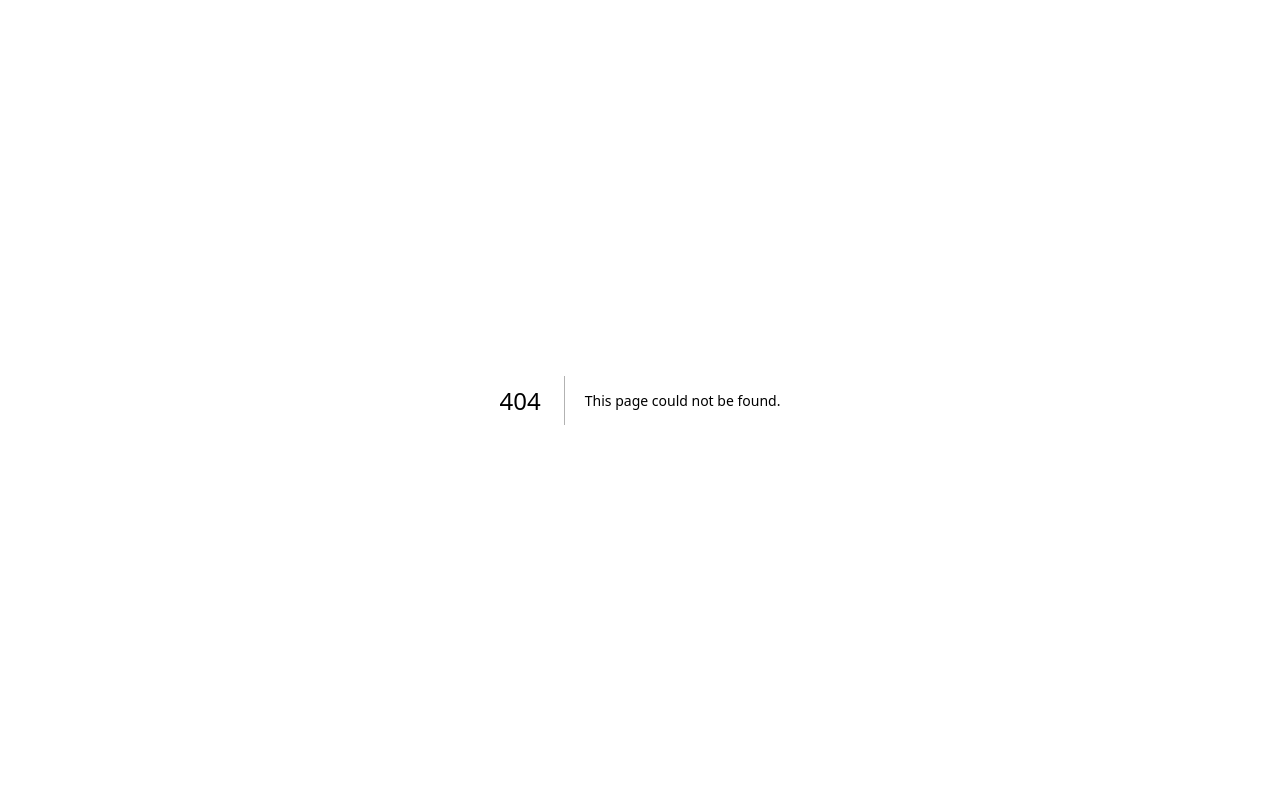
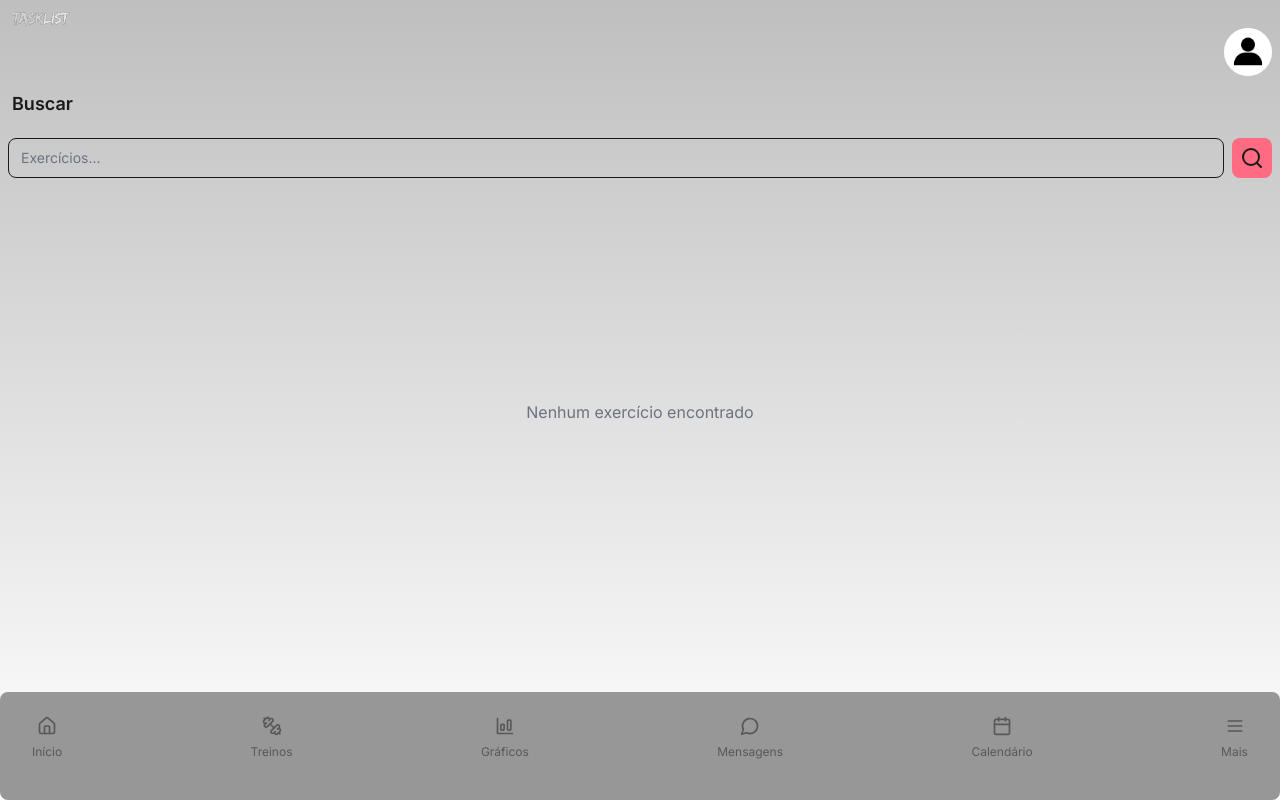
Before and after one commit to m4rrec0s/tasklist-app, a Next.js app: page /pages/search in a window 1280 px wide. Before the commit this address had no page. Built offline with nearby package versions, Linux system fonts and the light colour scheme; no server answers.

Commit message:
feat: Remove MensagesPage component and add SearchPage component

```diff
--- a/app/pages/mensages/page.tsx
+++ /dev/null
@@ -1,24 +0,0 @@
-import Header from "@/app/_components/header";
-import Menu from "@/app/_components/menu";
-
-const MensagesPage = () => {
-  return (
-    <div className="h-[100vh] flex flex-col justify-between">
-    <div className="py-2 px-2 sticky top-0">
-      <Header />
-    </div>
-
-    <h2 className="pl-3 mb-5 text-lg font-semibold">Mensagens</h2>
-    <div className="animate-fadeIn flex-grow overflow-y-scroll [&::-webkit-scrollbar]:hidden">
-      <div className="px-2 py-2 mb-2">
-        <div className="grid grid-cols-2 gap-6 px-2 py-2 mb-2 overflow-y-scroll [&::-webkit-scrollbar]:hidden"></div>
-      </div>
-    </div>
-    <div className="z-10 sticky bottom-0">
-      <Menu />
-    </div>
-  </div>
-  );
-};
-
-export default MensagesPage;
--- /dev/null
+++ b/app/pages/search/page.tsx
@@ -0,0 +1,64 @@
+"use client";
+
+import ExerciseList from "@/app/_components/exercise-list";
+import Header from "@/app/_components/header";
+import Menu from "@/app/_components/menu";
+import { Button } from "@/app/_components/ui/button";
+import { Input } from "@/app/_components/ui/input";
+import { SearchIcon } from "lucide-react";
+import { useState } from "react";
+
+const SearchPage = () => {
+  const [query, setQuery] = useState("");
+  const [results, setResults] = useState([]);
+
+  const handleSearch = async () => {
+    if (!query.trim()) return;
+
+    try {
+      const response = await fetch(`/api/search?query=${query}`);
+      const data = await response.json();
+
+      console.log(`Search results: ${JSON.stringify(data)}`);
+      setResults(data);
+    } catch (error) {
+      console.error("Error fetching data:", error);
+    }
+  };
+
+  return (
+    <div className="h-[100vh] flex flex-col justify-between">
+      <div className="py-2 px-2">
+        <Header />
+      </div>
+
+      <div className="animate-fadeIn flex-grow overflow-y-scroll [&::-webkit-scrollbar]:hidden">
+        <h2 className="pl-3 mb-5 text-lg font-semibold">Buscar</h2>
+        <div className="px-2 mb-2 w-full space-x-2 flex">
+          <Input
+            type="search"
+            placeholder="Exercícios..."
+            className="rounded-lg focus:border-solid focus:border-2"
+            value={query}
+            onChange={(e) => setQuery(e.target.value)}
+          />
+          <Button className="rounded-lg p-2 hover:bg-hover" onClick={handleSearch}>
+            <SearchIcon size={24} />
+          </Button>
+        </div>
+        <div className="flex flex-col items-center justify-center h-full">
+          {results.length > 0 ? (
+            <ExerciseList exercises={results} />
+          ) : (
+            <p className="w-full text-center text-muted-foreground pb-[150px]">Nenhum exercício encontrado</p>
+          )}
+        </div>
+      </div>
+      <div>
+        <Menu />
+      </div>
+    </div>
+  );
+};
+
+export default SearchPage;
```
